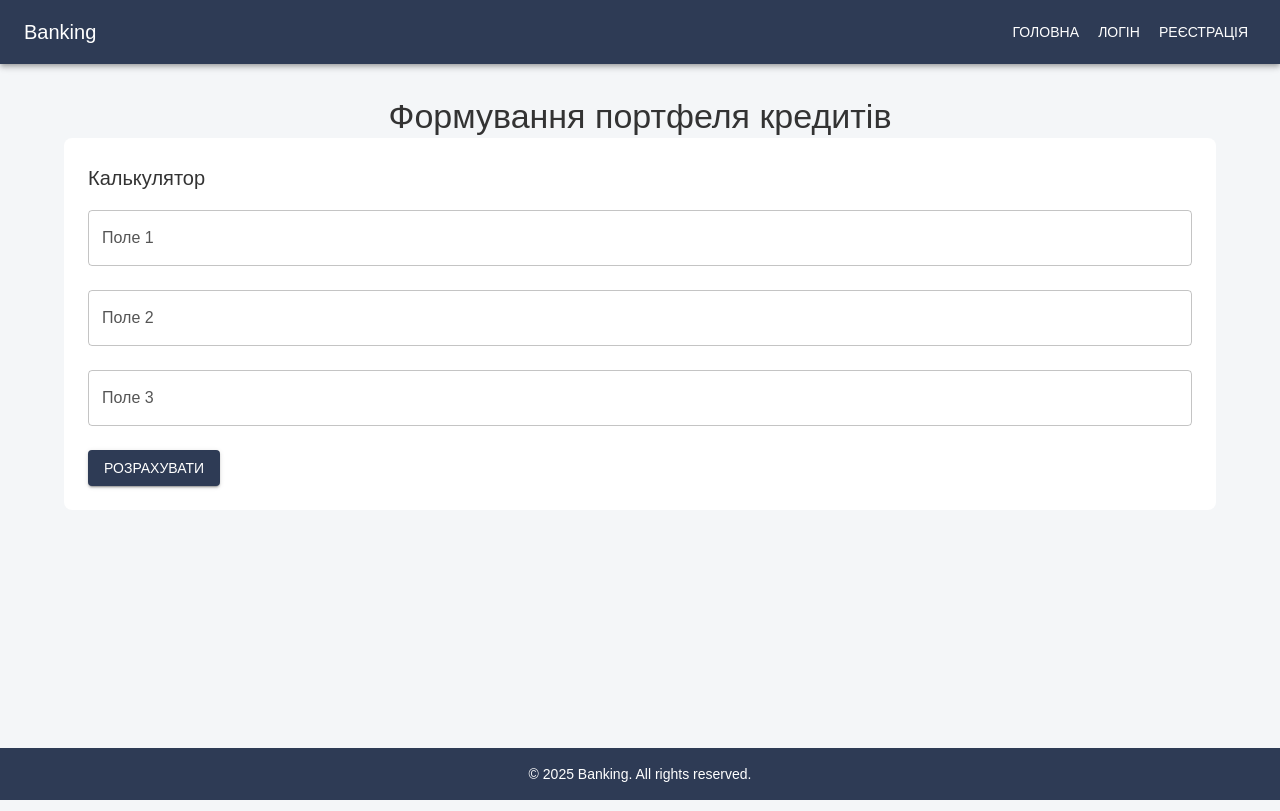
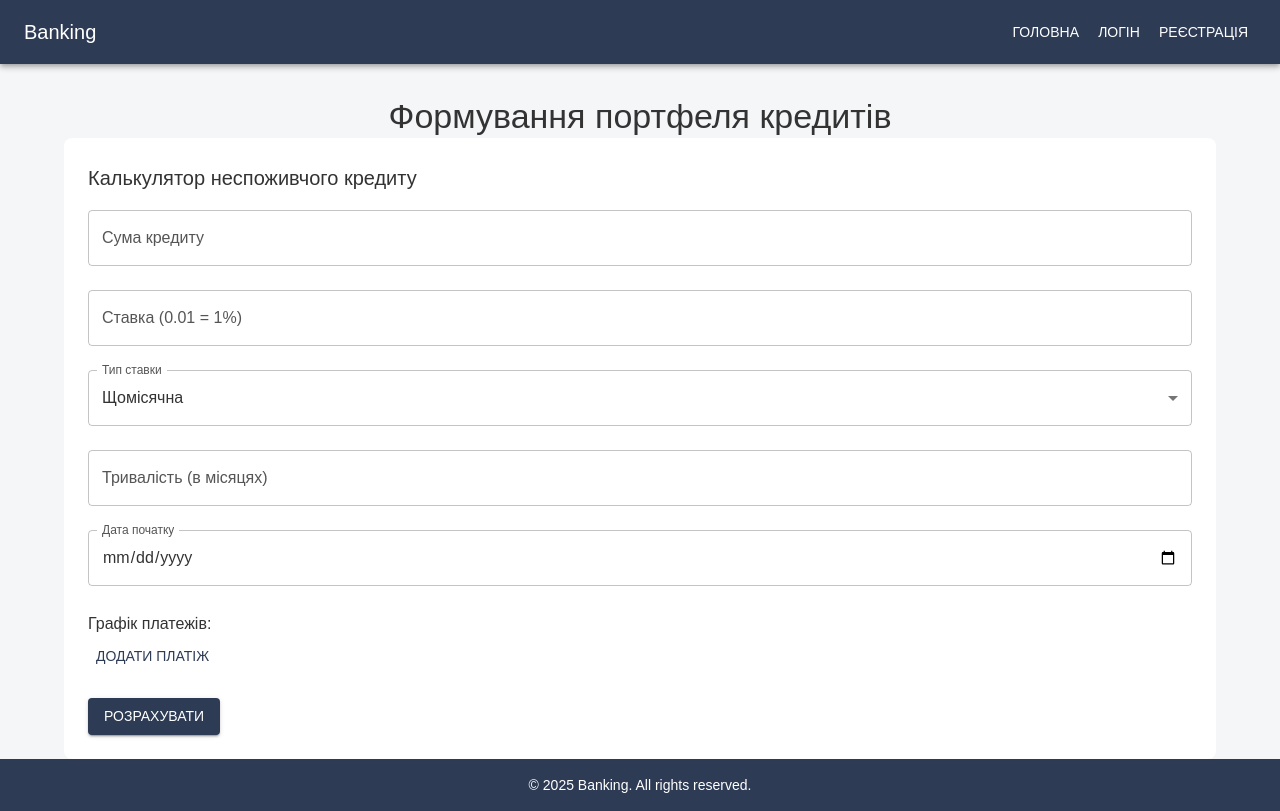
Before and after one commit to Cracker051/credit-loan, a React (Create React App) app in the folder frontend/: page / in a window 1280 px wide. Built offline with nearby package versions, Linux system fonts and the light colour scheme; the HTML template or start-up script is replaced by a standard one.

Commit message:
Calculator update
Calculator update

```diff
--- a/frontend/src/components/Calculator.tsx
+++ b/frontend/src/components/Calculator.tsx
@@ -1,22 +1,150 @@
 import { useState } from "react";
-import { Box, TextField, Button, Typography } from "@mui/material";
+import {
+  Box,
+  TextField,
+  Button,
+  Typography,
+  MenuItem,
+  IconButton,
+  Stack
+} from "@mui/material";
+import DeleteIcon from "@mui/icons-material/Delete";
+import {
+  calcLastPayment,
+  computeIncome,
+  TimePeriodType,
+  Rate,
+  TimePeriod,
+  Payment,
+} from "./nonConsumerUtils";
+
+interface PaymentInput {
+  amount: string;
+  date: string;
+}
 
 const Calculator: React.FC = () => {
-    const [amount, setAmount] = useState<number | "">("");
-    const [rate, setRate] = useState<number | "">("");
-    const [years, setYears] = useState<number | "">("");
-    const [payment, setPayment] = useState<number | null>(null);
+  const [amount, setAmount] = useState<string>("");
+  const [rateValue, setRateValue] = useState<string>("");
+  const [rateFrequency, setRateFrequency] = useState<TimePeriodType>(TimePeriodType.MONTH);
+  const [duration, setDuration] = useState<string>("");
+  const [startDate, setStartDate] = useState<string>("");
+  const [payments, setPayments] = useState<PaymentInput[]>([]);
 
-    return (
-        <Box sx={{ p: 3, bgcolor: "background.paper", borderRadius: 2 }}>
-            <Typography variant="h6">Калькулятор</Typography>
-            <TextField fullWidth label="Поле 1" margin="normal" type="number" value={amount} onChange={e => setAmount(Number(e.target.value) || "")} />
-            <TextField fullWidth label="Поле 2" margin="normal" type="number" value={rate} onChange={e => setRate(Number(e.target.value) || "")} />
-            <TextField fullWidth label="Поле 3" margin="normal" type="number" value={years} onChange={e => setYears(Number(e.target.value) || "")} />
-            <Button variant="contained" color="primary" sx={{ mt: 2 }}>Розрахувати</Button>
-            {payment !== null && <Typography sx={{ mt: 2 }}>Результат: ${payment}</Typography>}
+  const [lastPayment, setLastPayment] = useState<Payment | null>(null);
+  const [income, setIncome] = useState<number | null>(null);
+
+  const handleAddPayment = () => {
+    setPayments([...payments, { amount: "", date: "" }]);
+  };
+
+  const handlePaymentChange = (index: number, field: keyof PaymentInput, value: string) => {
+    const newPayments = [...payments];
+    newPayments[index] = {
+      ...newPayments[index],
+      [field]: value,
+    };
+    setPayments(newPayments);
+  };
+
+  const handleRemovePayment = (index: number) => {
+    setPayments(payments.filter((_, i) => i !== index));
+  };
+
+  const handleCalculate = () => {
+    const parsedAmount = Number(amount);
+    const parsedRate = Number(rateValue);
+    const parsedDuration = Number(duration);
+
+    if (isNaN(parsedAmount) || isNaN(parsedRate) || isNaN(parsedDuration) || !startDate) return;
+
+    const rate: Rate = {
+      value: parsedRate,
+      frequency: rateFrequency,
+    };
+
+    const repaymentPeriod: TimePeriod = {
+      unit: TimePeriodType.MONTH,
+      duration: parsedDuration,
+      startDate: new Date(startDate),
+    };
+
+    const parsedPayments: Payment[] = payments
+      .filter(p => p.amount && p.date)
+      .map(p => ({
+        amount: Number(p.amount),
+        date: new Date(p.date),
+      }));
+
+    const last = calcLastPayment(parsedAmount, rate, repaymentPeriod, parsedPayments);
+    const inc = computeIncome(parsedAmount, rate, repaymentPeriod, parsedPayments);
+
+    setLastPayment(last);
+    setIncome(inc);
+  };
+
+  return (
+    <Box sx={{ p: 3, bgcolor: "background.paper", borderRadius: 2 }}>
+      <Typography variant="h6">Калькулятор неспоживчого кредиту</Typography>
+      <TextField fullWidth label="Сума кредиту" margin="normal" type="number" value={amount} onChange={e => setAmount(e.target.value)} />
+      <TextField fullWidth label="Ставка (0.01 = 1%)" margin="normal" type="number" value={rateValue} onChange={e => setRateValue(e.target.value)} />
+      <TextField
+        select
+        fullWidth
+        label="Тип ставки"
+        margin="normal"
+        value={rateFrequency}
+        onChange={e => setRateFrequency(Number(e.target.value))}
+      >
+        <MenuItem value={TimePeriodType.DAY}>Щоденна</MenuItem>
+        <MenuItem value={TimePeriodType.MONTH}>Щомісячна</MenuItem>
+        <MenuItem value={TimePeriodType.QUARTER}>Щоквартальна</MenuItem>
+        <MenuItem value={TimePeriodType.YEAR}>Щорічна</MenuItem>
+      </TextField>
+      <TextField fullWidth label="Тривалість (в місяцях)" margin="normal" type="number" value={duration} onChange={e => setDuration(e.target.value)} />
+      <TextField fullWidth label="Дата початку" type="date" InputLabelProps={{ shrink: true }} margin="normal" value={startDate} onChange={e => setStartDate(e.target.value)} />
+
+      <Box sx={{ mt: 2 }}>
+        <Typography variant="subtitle1">Графік платежів:</Typography>
+        {payments.map((payment, index) => (
+          <Stack direction="row" spacing={2} alignItems="center" key={index} sx={{ my: 1 }}>
+            <TextField
+              fullWidth
+              label="Сума"
+              type="number"
+              value={payment.amount}
+              onChange={e => handlePaymentChange(index, "amount", e.target.value)}
+            />
+            <TextField
+              fullWidth
+              label="Дата"
+              type="date"
+              InputLabelProps={{ shrink: true }}
+              value={payment.date}
+              onChange={e => handlePaymentChange(index, "date", e.target.value)}
+            />
+            <IconButton onClick={() => handleRemovePayment(index)}>
+              <DeleteIcon />
+            </IconButton>
+          </Stack>
+        ))}
+        <Button onClick={handleAddPayment}>Додати платіж</Button>
+      </Box>
+
+      <Button variant="contained" color="primary" sx={{ mt: 3 }} onClick={handleCalculate}>Розрахувати</Button>
+
+      {lastPayment && (
+        <Box sx={{ mt: 3 }}>
+          <Typography>Останній платіж: {lastPayment.amount.toFixed(2)} грн, дата: {lastPayment.date.toLocaleDateString()}</Typography>
         </Box>
-    );
+      )}
+      {income !== null && (
+        <Box sx={{ mt: 1 }}>
+          <Typography>Прибуток: {income.toFixed(2)} грн</Typography>
+        </Box>
+      )}
+    </Box>
+  );
 };
 
 export default Calculator;
--- /dev/null
+++ b/frontend/src/components/nonConsumerUtils.ts
@@ -0,0 +1,109 @@
+// Типи даних
+export type Payment = {
+    amount: number;
+    date: Date;
+  };
+
+  export enum TimePeriodType {
+    DAY = 0,
+    MONTH = 1,
+    QUARTER = 2,
+    YEAR = 3,
+  }
+
+  export type Rate = {
+    value: number; // Наприклад, 0.01
+    frequency: TimePeriodType;
+  };
+
+  export type TimePeriod = {
+    unit: TimePeriodType;
+    duration: number;
+    startDate: Date;
+  };
+
+  // Обчислення тривалості між двома датами в одиницях (дні, місяці тощо)
+  export function calcDuration(startDate: Date, endDate: Date, type: TimePeriodType): number {
+    const diffTime = endDate.getTime() - startDate.getTime();
+    switch (type) {
+      case TimePeriodType.DAY:
+        return Math.floor(diffTime / (1000 * 60 * 60 * 24));
+      case TimePeriodType.MONTH:
+        return (endDate.getFullYear() - startDate.getFullYear()) * 12 + endDate.getMonth() - startDate.getMonth();
+      case TimePeriodType.QUARTER:
+        return (
+          (endDate.getFullYear() - startDate.getFullYear()) * 12 + endDate.getMonth() - startDate.getMonth()
+        ) / 3;
+      case TimePeriodType.YEAR:
+        return endDate.getFullYear() - startDate.getFullYear();
+    }
+  }
+
+  // Кінець періоду
+  export function getEndDate(period: TimePeriod): Date {
+    const date = new Date(period.startDate);
+    switch (period.unit) {
+      case TimePeriodType.DAY:
+        date.setDate(date.getDate() + period.duration);
+        break;
+      case TimePeriodType.MONTH:
+        date.setMonth(date.getMonth() + period.duration);
+        break;
+      case TimePeriodType.QUARTER:
+        date.setMonth(date.getMonth() + period.duration * 3);
+        break;
+      case TimePeriodType.YEAR:
+        date.setFullYear(date.getFullYear() + period.duration);
+        break;
+    }
+    return date;
+  }
+
+  // Розрахунок останнього платежу
+  export function calcLastPayment(
+    amount: number,
+    rate: Rate,
+    repaymentPeriod: TimePeriod,
+    payments: Payment[]
+  ): Payment {
+    let cumulativeAmount = amount;
+    const startDate = repaymentPeriod.startDate;
+    const endDate = getEndDate(repaymentPeriod);
+
+    for (const payment of payments) {
+      const duration = calcDuration(startDate, payment.date, rate.frequency);
+      cumulativeAmount *= Math.pow(1 + rate.value, duration);
+      cumulativeAmount -= payment.amount;
+    }
+
+    const finalDuration = calcDuration(startDate, endDate, rate.frequency);
+    cumulativeAmount *= Math.pow(1 + rate.value, finalDuration);
+
+    return {
+      amount: cumulativeAmount,
+      date: endDate,
+    };
+  }
+
+  // Розрахунок прибутку
+  export function computeIncome(
+    amount: number,
+    rate: Rate,
+    repaymentPeriod: TimePeriod,
+    payments: Payment[]
+  ): number {
+    let total = -amount;
+    const startDate = repaymentPeriod.startDate;
+    const endDate = getEndDate(repaymentPeriod);
+
+    for (const payment of payments) {
+      const duration = calcDuration(startDate, payment.date, rate.frequency);
+      total += payment.amount / Math.pow(1 + rate.value, duration);
+    }
+
+    const lastPayment = calcLastPayment(amount, rate, repaymentPeriod, payments);
+    const finalDuration = calcDuration(startDate, lastPayment.date, rate.frequency);
+    total += lastPayment.amount / Math.pow(1 + rate.value, finalDuration);
+
+    return total;
+  }
```
Also changed, not shown: 1 other file (tests, documents, lock files or other folders).
